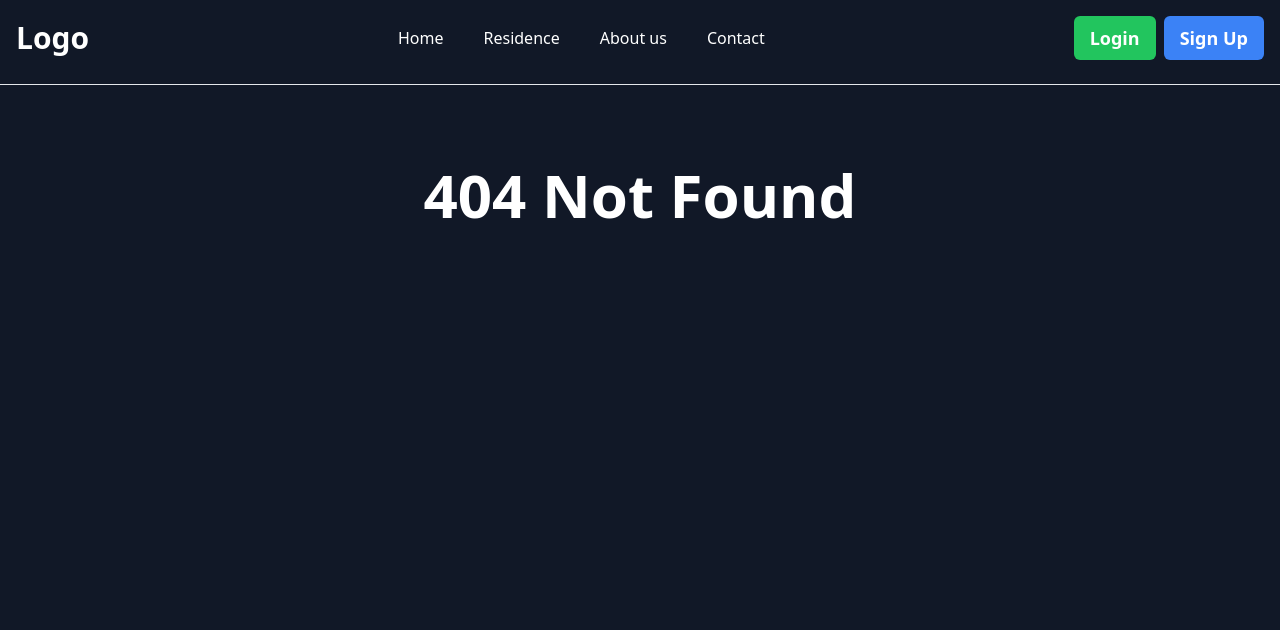
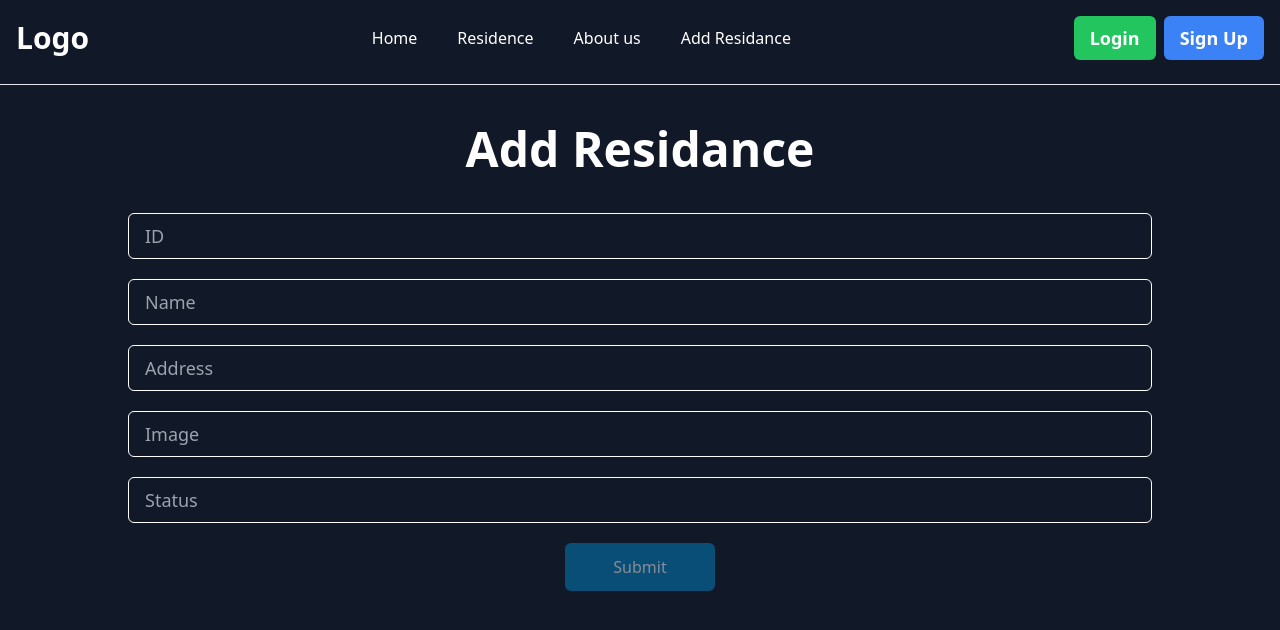
Before and after one commit to ayowaaab/Angular-Alam, an Angular app: page /form in a window 1280 px wide. Before the commit this address had no page. Shown: the top 630 px of the page. Built offline with nearby package versions, Linux system fonts and the light colour scheme.

Commit message:
feat: add form residence component and update routing

```diff
--- a/src/app/app-routing.module.ts
+++ b/src/app/app-routing.module.ts
@@ -4,6 +4,7 @@ import { ResidencesComponent } from './components/residences/residences.componen
 import { HomeComponent } from './components/home/home.component';
 import { NotfoundComponent } from './components/notfound/notfound.component';
 import { ResidencedetailsComponent } from './components/residences/residencedetails/residencedetails.component';
+import { FormResidenceComponent } from './components/form-residence/form-residence.component';
 
 const routes: Routes = [
   { path: '', redirectTo: 'home', pathMatch: 'full' },
@@ -13,6 +14,7 @@ const routes: Routes = [
     component: ResidencesComponent,
     children: [{ path: ':id', component: ResidencedetailsComponent }],
   },
+  {path:'form', component:FormResidenceComponent},
   { path: '**', component: NotfoundComponent },
 ];
 
--- /dev/null
+++ b/src/app/components/form-residence/form-residence.component.css
@@ -0,0 +1,9 @@
+.input {
+  @apply px-4 py-2 text-lg bg-transparent border-white border rounded-md;
+}
+.btn {
+  @apply px-12 bg-sky-600 hover:bg-sky-800 transition text-white py-3 rounded-md disabled:opacity-50 disabled:cursor-not-allowed;
+}
+.alert {
+  @apply text-white border-2 rounded-md border-red-300 px-4 py-2 text-lg bg-red-500;
+}
--- /dev/null
+++ b/src/app/components/form-residence/form-residence.component.html
@@ -0,0 +1,19 @@
+<h1 class="text-center text-5xl text-white font-bold my-10">Add Residance</h1>
+<form [formGroup]="formR" class="text-white">
+  <div class="grid items-center gap-5">
+
+    <input formControlName="id" placeholder="ID" class="input" type="text" />
+    <p class="alert" *ngIf="id?.invalid && id?.touched">⚠️ Alert</p>
+    <input  formControlName="name" placeholder="Name" class="input" type="text" />
+    <p class="alert" *ngIf="name?.invalid && (name?.touched || name?.dirty)">⚠️ Alert</p>
+    <input  formControlName="address" placeholder="Address" class="input" type="text" />
+    <p class="alert" *ngIf="address?.errors?.['maxlength']">⚠️ Alert</p>
+    <input  formControlName="image" placeholder="Image" class="input" type="text" />
+    <p class="alert"*ngIf="image?.invalid && image?.touched" >⚠️ Alert</p>
+    <input  formControlName="status" placeholder="Status" class="input" type="text" />
+    <p class="alert"*ngIf="status?.errors?.['pattern'] && status?.touched" >⚠️ Alert</p>
+  </div>
+  <div class="text-center my-5">
+    <button [disabled]="formR.invalid" type="submit" class="btn">Submit</button>
+  </div>
+</form>
--- /dev/null
+++ b/src/app/components/form-residence/form-residence.component.ts
@@ -0,0 +1,46 @@
+import { Component, OnInit } from '@angular/core';
+import { FormControl, FormGroup, ValidationErrors, Validators } from '@angular/forms';
+
+@Component({
+  selector: 'app-form-residence',
+  templateUrl: './form-residence.component.html',
+  styleUrls: ['./form-residence.component.css'],
+})
+
+export class FormResidenceComponent implements OnInit {
+  formR!: FormGroup;
+
+  ngOnInit(): void {
+    this.formR = new FormGroup({
+      id: new FormControl('', [Validators.required, Validators.minLength(2)]),
+      name: new FormControl('', [Validators.required, Validators.pattern("^[A-Z][a-zA-Z]*")]),
+      address: new FormControl('', [Validators.required,Validators.maxLength(10)]),
+      image: new FormControl('', Validators.required),
+      status: new FormControl('', [Validators.required,Validators.pattern(/^disponible+$/)]),
+    });
+  }
+
+
+  show(val:ValidationErrors){
+    console.log(val);
+  }
+
+  get id() {
+    return this.formR.get('id');
+  }
+  get name() {
+    return this.formR.get('name');
+  }
+  get address() {
+    return this.formR.get('address');
+  }
+  get image() {
+    return this.formR.get('image');
+  }
+  get status() {
+    return this.formR.get('status');
+  }
+  add() {
+    console.log('My Form: ' + JSON.stringify(this.formR.value));
+  }
+}
--- a/src/app/components/navbar/navbar.component.html
+++ b/src/app/components/navbar/navbar.component.html
@@ -5,7 +5,7 @@
       <li class="text-white hover:underline cursor-pointer" routerLink="/">Home</li>
       <li class="text-white hover:underline cursor-pointer" routerLink="/residence">Residence</li>
       <li class="text-white hover:underline cursor-pointer" routerLink="/about">About us</li>
-      <li class="text-white hover:underline cursor-pointer" routerLink="/contact">Contact</li>
+      <li class="text-white hover:underline cursor-pointer" routerLink="/form">Add Residance</li>
     </ul>
     <div class="space-x-2">
       <button class="text-lg font-semibold px-4 py-2 text-white rounded-md bg-green-500">Login</button
--- a/src/app/components/residences/residences.component.ts
+++ b/src/app/components/residences/residences.component.ts
@@ -1,5 +1,6 @@
 import { Component, OnInit } from '@angular/core';
 import { Router } from '@angular/router';
+import { ResidenceService } from 'src/app/service/residence.service';
 import { Residence } from 'src/core/models/residence';
 
 @Component({
@@ -43,12 +44,16 @@ export class ResidencesComponent {
   searchValue: string = '';
   favoris: Residence[] = [];
   likeStatue: string = 'disliked';
+  constructor(private residenceService: ResidenceService) {
+    console.log(
+      residenceService.getDataById(this.listResidences, 'name', 'El fel')
+    );
+  }
   handelFilterList(value: string) {
     this.filtredList = this.listResidences.filter((residence) =>
       residence.address.toLocaleLowerCase().includes(value.toLocaleLowerCase())
     );
   }
-
   addFavoris(residence: Residence) {
     let exist = false;
     let pos: Residence = new Residence();
--- /dev/null
+++ b/src/app/service/residence.service.ts
@@ -0,0 +1,15 @@
+import { Injectable } from '@angular/core';
+
+@Injectable({
+  providedIn: 'root',
+})
+export class ResidenceService {
+  constructor() {}
+  getDataById(list: any[], criteria: any, value: any) {
+    let n = 0;
+    list.forEach((element) => {
+      element[criteria] === value ? n++ : n;
+    });
+    return n;
+  }
+}
```
Also changed, not shown: src/app/app.module.ts (+12 -5 lines), 2 other files (tests, documents, lock files or other folders).
